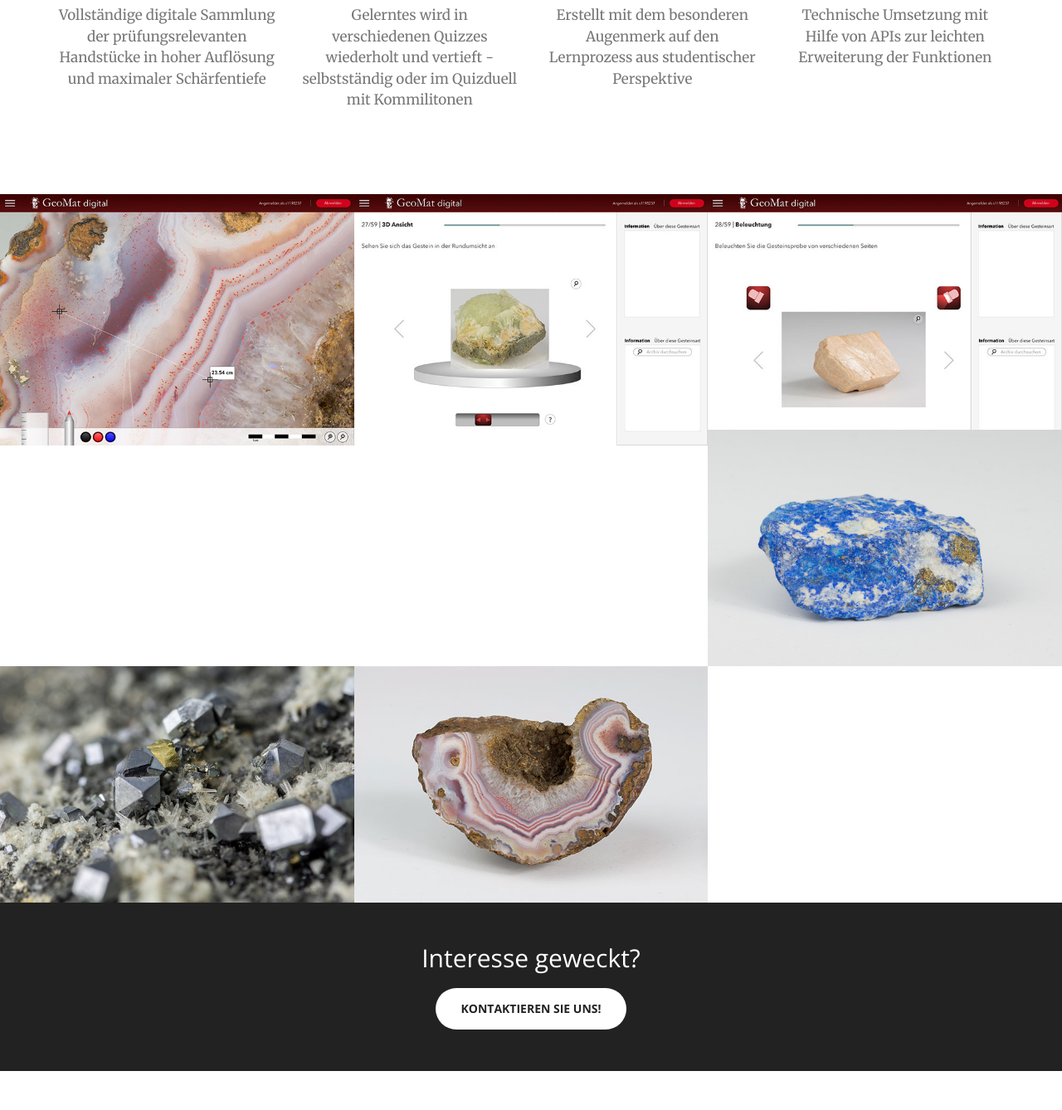
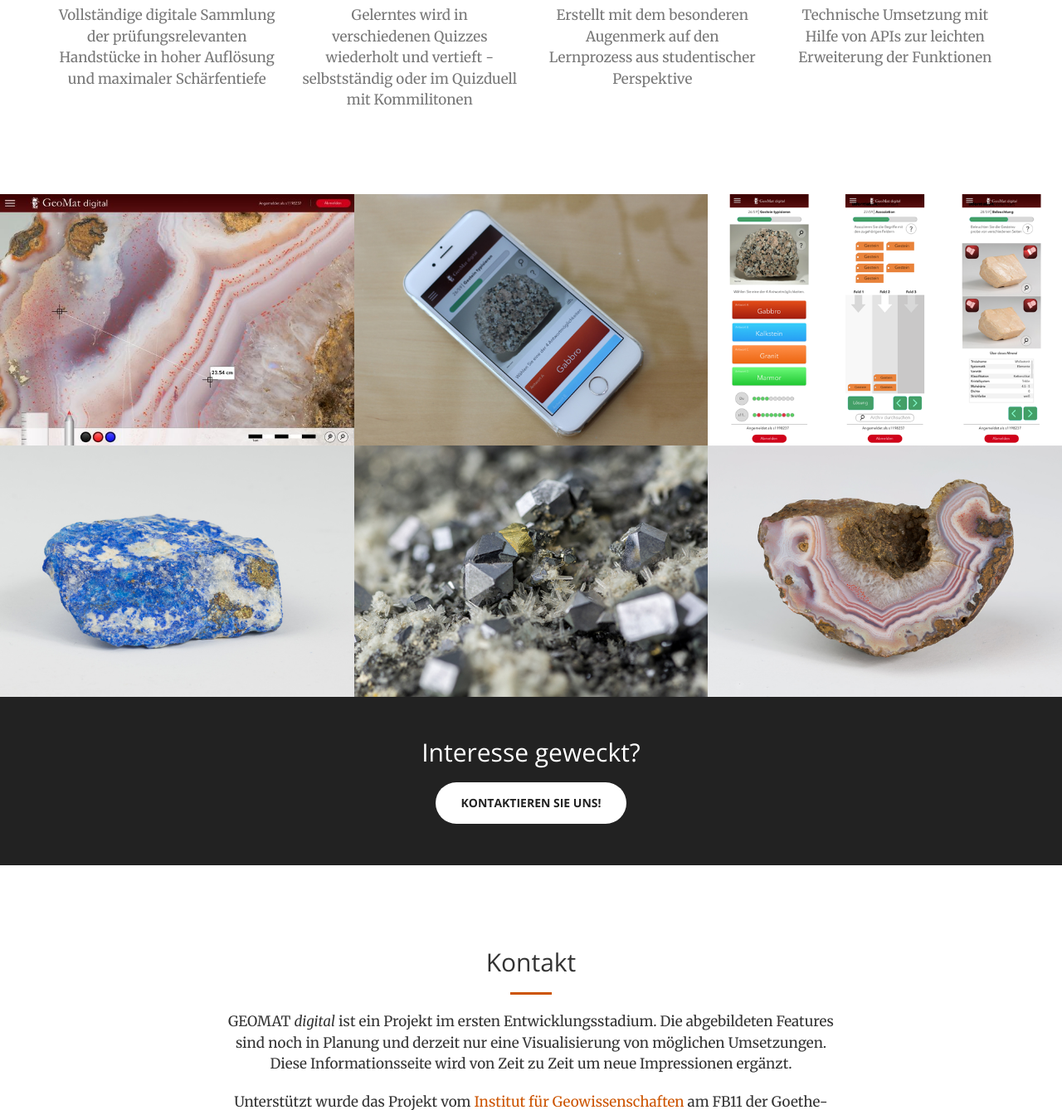
Before and after one commit to GeoMatDigital/django-geomat, a Django app: page /preview in a window 1280 px wide. Shown: the part 2361-3699 px from the top of the page at 83% size. Run offline with Django 3.2, Linux system fonts and the light colour scheme; parts of the project's set-up code (start-up, migrations or seed data) failed here and were passed over; some libraries are stand-ins or nearby versions.

Commit message:
Add equaly sized images

```diff
--- a/geomat/templates/pages/preview.html
+++ b/geomat/templates/pages/preview.html
@@ -185,7 +185,7 @@
         <div class="row no-gutter">
             <div class="col-lg-4 col-sm-6">
                 <a href="#showcase" class="portfolio-box">
-                    <img src="{% static 'preview/img/portfolio/Vermessen.jpg' %}" class="img-responsive" alt="">
+                    <img src="{% static 'preview/img/portfolio/Vermessen_650x462.jpg' %}" class="img-responsive" alt="">
                     <div class="portfolio-box-caption">
                         <div class="portfolio-box-caption-content">
                             <div class="project-category text-faded">
@@ -200,14 +200,14 @@
             </div>
             <div class="col-lg-4 col-sm-6">
                 <a href="#showcase" class="portfolio-box">
-                    <img src="{% static 'preview/img/portfolio/3D.jpg' %}" class="img-responsive" alt="">
+                    <img src="{% static 'preview/img/portfolio/Phone_650x462.jpg' %}" class="img-responsive" alt="">
                     <div class="portfolio-box-caption">
                         <div class="portfolio-box-caption-content">
                             <div class="project-category text-faded">
-                                360°-Ansicht
+                                Mobile-Ansicht
                             </div>
                             <div class="project-name">
-                                Objekte aus verschiedenen Winkeln betrachten und neue Perspektiven erkennen
+                                Auch unterwegs lassen sich die Geomaterialien durchstöbern
                             </div>
                         </div>
                     </div>
@@ -215,14 +215,15 @@
             </div>
             <div class="col-lg-4 col-sm-6">
                 <a href="#showcase" class="portfolio-box">
-                    <img src="{% static 'preview/img/portfolio/Beleuchtung.jpg' %}" class="img-responsive" alt="">
+                    <img src="{% static 'preview/img/portfolio/MobileSynopsis_650x462.png' %}" class="img-responsive"
+                         alt="">
                     <div class="portfolio-box-caption">
                         <div class="portfolio-box-caption-content">
                             <div class="project-category text-faded">
-                                Lichtquellen
+                                Quiz
                             </div>
                             <div class="project-name">
-                                Objekte unter verschiedenen Lichteinflüssen betrachten
+                                Die Quiz sind für mobile Endgeräte optimiert
                             </div>
                         </div>
                     </div>
@@ -230,7 +231,7 @@
             </div>
             <div class="col-lg-4 col-sm-6">
                 <a href="#showcase" class="portfolio-box">
-                    <img src="{% static 'preview/img/portfolio/4.jpg' %}" class="img-responsive" alt="">
+                    <img src="{% static 'preview/img/portfolio/blau_650x462.jpg' %}" class="img-responsive" alt="">
                     <div class="portfolio-box-caption">
                         <div class="portfolio-box-caption-content">
                             <div class="project-category text-faded">
@@ -245,7 +246,7 @@
             </div>
             <div class="col-lg-4 col-sm-6">
                 <a href="#showcase" class="portfolio-box">
-                    <img src="{% static 'preview/img/portfolio/5.jpg' %}" class="img-responsive" alt="">
+                    <img src="{% static 'preview/img/portfolio/Kristalle_650x462.jpg' %}" class="img-responsive" alt="">
                     <div class="portfolio-box-caption">
                         <div class="portfolio-box-caption-content">
                             <div class="project-category text-faded">
@@ -260,7 +261,8 @@
             </div>
             <div class="col-lg-4 col-sm-6">
                 <a href="#showcase" class="portfolio-box">
-                    <img src="{% static 'preview/img/portfolio/6.jpg' %}" class="img-responsive" alt="">
+                    <img src="{% static 'preview/img/portfolio/Aufschluss_650x462.jpg' %}" class="img-responsive"
+                         alt="">
                     <div class="portfolio-box-caption">
                         <div class="portfolio-box-caption-content">
                             <div class="project-category text-faded">
```
Also changed, not shown: geomat/static/preview/img/portfolio/3D.jpg (deleted), geomat/static/preview/img/portfolio/3D_650x462.png (added), geomat/static/preview/img/portfolio/4.jpg (deleted), geomat/static/preview/img/portfolio/5.jpg (deleted), geomat/static/preview/img/portfolio/6.jpg (deleted), geomat/static/preview/img/portfolio/Assoziation.jpg (deleted), geomat/static/preview/img/portfolio/Aufschluss_650x462.jpg (added), geomat/static/preview/img/portfolio/Beleuchtung.jpg (deleted), geomat/static/preview/img/portfolio/Karteikarte.jpg (deleted), geomat/static/preview/img/portfolio/Kristalle_650x462.jpg (added), geomat/static/preview/img/portfolio/Memory.jpg (deleted), geomat/static/preview/img/portfolio/MobileSynopsis_650x462.png (added), geomat/static/preview/img/portfolio/Phone_650x462.jpg (added), geomat/static/preview/img/portfolio/Quiz.jpg (deleted), 3 more files.
